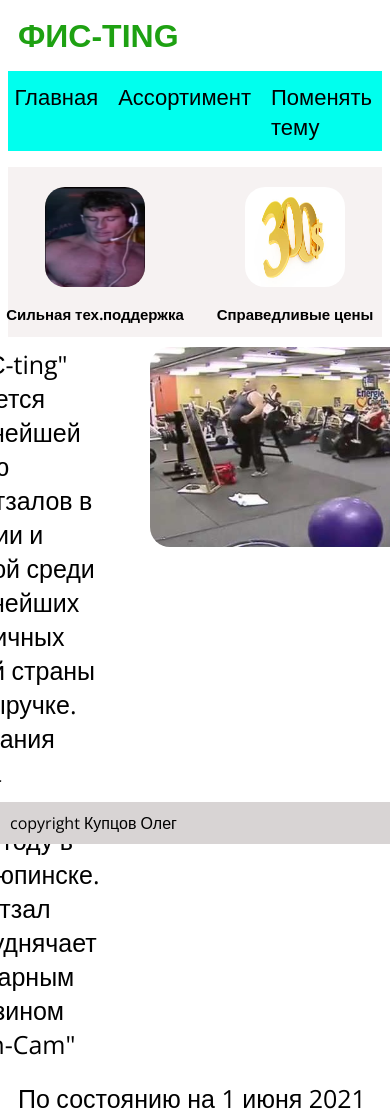
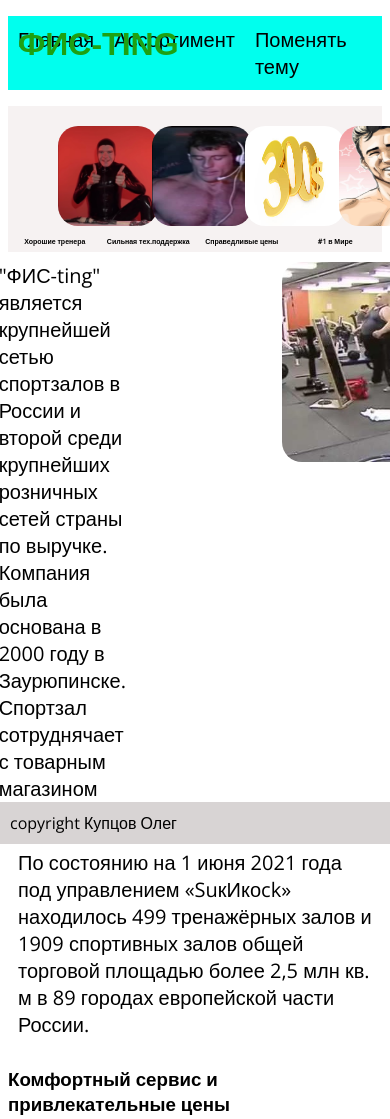
Before and after one commit to Eblanan/Eblanan, a plain HTML site: page сайт Купцов Олег/index.html in a window 390 px wide. Shown: the top 1119 px of the page. Drawn offline with nearby package versions, Linux system fonts and the light colour scheme.

Commit message:
Переделанный сайт Купцов Олег С7118
-Изменена структура маштабирования
-Страница дополнена информацией
-Лого компании зафиксированно находиться с пользователем

```diff
--- a/сайт Купцов Олег/css/dark.css
+++ b/сайт Купцов Олег/css/dark.css
@@ -22,13 +22,14 @@ header {
     width: 100%;
 }
 .logo {
-    color: #1ea112;
+    color: red;
     font-family: arial;
     font-size: 2em;
     font-weight: 700;
     padding-top: 10px;
     padding-left: 10px;
     text-transform: uppercase;
+    position: fixed;
 }
 .ul{
     display: flex;
@@ -60,7 +61,7 @@ button:hover {
 .heading {
     background-color: rgb(53, 53, 53);
     display: grid;
-    grid-template-columns: 200px 200px 200px 200px;
+    grid-template-columns: 25% 25% 25% 25%;
     justify-content: center;
 }
 li:hover{
@@ -105,3 +106,29 @@ h1 {
     justify-content: center;
     font-size: 15px;
 }
+@media (max-width: 900px) {
+    .img {
+        border-radius: 20px;
+        margin-left: 30%;
+        width: 45%;
+    }
+    h1 {
+        display: flex;
+        justify-content: center;
+        font-size: 7px;
+    }
+    li {
+        list-style: none;
+        padding: 10px;
+        font-size: 20px;
+    }
+    .about {
+        display: flex;
+        justify-content: center;
+        font-size: 20px;
+        padding: 10px;
+    }
+    .about-img {
+        width: 100%;
+    }
+}
--- a/сайт Купцов Олег/css/light.css
+++ b/сайт Купцов Олег/css/light.css
@@ -34,6 +34,7 @@ button {
     padding-top: 10px;
     padding-left: 10px;
     text-transform: uppercase;
+    position: fixed;
 }
 button:hover {
     background-color: #b3332a;
@@ -58,7 +59,7 @@ li {
 .heading {
     background-color: #f6f2f2;
     display: grid;
-    grid-template-columns: 200px 200px 200px 200px;
+    grid-template-columns: 25% 25% 25% 25%;
     justify-content: center;
 }
 li:hover{
@@ -103,3 +104,29 @@ h1 {
     justify-content: center;
     font-size: 15px;
 }
+@media (max-width: 900px) {
+    .img {
+        border-radius: 20px;
+        margin-left: 30%;
+        width: 45%;
+    }
+    h1 {
+        display: flex;
+        justify-content: center;
+        font-size: 7px;
+    }
+    li {
+        list-style: none;
+        padding: 10px;
+        font-size: 20px;
+    }
+    .about {
+        display: flex;
+        justify-content: center;
+        font-size: 20px;
+        padding: 10px;
+    }
+    .about-img {
+        width: 100%;
+    }
+}
--- a/сайт Купцов Олег/index.html
+++ b/сайт Купцов Олег/index.html
@@ -5,7 +5,7 @@
     <meta http-equiv="X-UA-Compatible" content="IE=edge">
     <meta name="viewport" content="width=device-width, initial-scale=1.0">
     <title>МАКЕТ</title>
-    <link type="text/css" rel="stylesheet" media="all" href="css/light.css" id="theme_css" />
+    <link type="text/css" rel="stylesheet" media="all" href="css/light.css" id="theme_css" class="light" />
     <link rel="preconnect" href="https://fonts.gstatic.com">
     <link href="https://fonts.googleapis.com/css2?family=Open+Sans:wght@300&display=swap" rel="stylesheet">
     <script src="js/theme.js"></script>
@@ -34,6 +34,26 @@
     <section class="about">
     По состоянию на 1 июня 2021 года под управлением «SuкИкоck» находилось 499 тренажёрных залов и 1909 спортивных залов общей торговой площадью более 2,5 млн кв. м в 89 городах европейской части России.
     </section>
+    <section>
+        <h3>Комфортный сервис и привлекательные цены</h3>
+        <img alt="Телефон" src="img/45.gif">
+        <p>Мы работаем для всех, кто стремится к физическому совершенству и использует для этого достижения современной спортивной индустрии, помогающие легче переносить тяжелые нагрузки в процессе работы над собственным телом.</p>
+        <p>Удобная для клиентов схема работы магазина спортивного питания позволит вам приобрести все необходимое для повышения продуктивности тренировок:</p>
+        <ul>
+            <li>Большой выбор товаров и профессиональные консультации наших специалистов позволяют каждому атлету грамотно составить свой рацион тренировок исходя из исходных физических данных, объема нагрузок, желаемых результатов.</li>
+            <li>Заказать продукцию можно дистанционно на страницах онлайн-каталога или приобрести товары в любом из магазинов нашей розничной сети. Пункты продаж Фис-ting работают во всех крупных торговых центрах нашего города. При заказе спортивного питания через сайт доставка по России является бесплатной независимо от суммы заявки!</li>
+            <li>Стремление к физическому совершенству сопряжено с повышенными затратами на питание. Благодаря нашим акционным предложениям и скидочным программам у спортсменов есть реальная возможность экономить свой бюджет без потерь для результата. Покупайте спортивное оборудование с выгодной скидкой.</li>
+        </ul>
+        <section class="hover-icon">
+        <p>Комментарий постоянного посетителя качалочки</p>
+        <h3>Дмитрий</h3>
+        <img src="img/F.jpg" width="300" height="300">
+        <h2 align="center"><<Когда я был неопытным vivi я часто себя ненавидел и мечтал стать качком. Но качалочка Фис-ting открыла мне глаза на мир. Когда я пришёл туда в первый раз то опытные Dungeon masters шпиняли меня и говорили по издевательски "oh shit im sorry" обьясняли мне что к чему, да и упражнение приходились мне не легко. Но благодоря Slave-Тренерам я стал быстрее понимать технику упражнений и мои dark fantasy начали быть не такими и бредовыми. Спустя 2 месяца активных тренировок я начал ломать finggers об штанги как boss of this gym. Да и цены в качалочке очень приятные, не кусаются так сказать, всего каких-то three hundred bucks. Так что не ломайтесь и не раздумывайте, хотите накачаться приходите сюда и lets selebrate and suck some protein.>></h2>
+        <h1>Дмитрий</h1>
+
+
+        </section>
+    </section>
     <footer class="footer">
         <div class="copyright">copyright Купцов Олег</a></div>
     </footer>
```
Also changed, not shown: сайт Купцов Олег/op.html (+1 -1 lines), сайт Купцов Олег/img/45.gif (added), сайт Купцов Олег/img/F.jpg (added).
